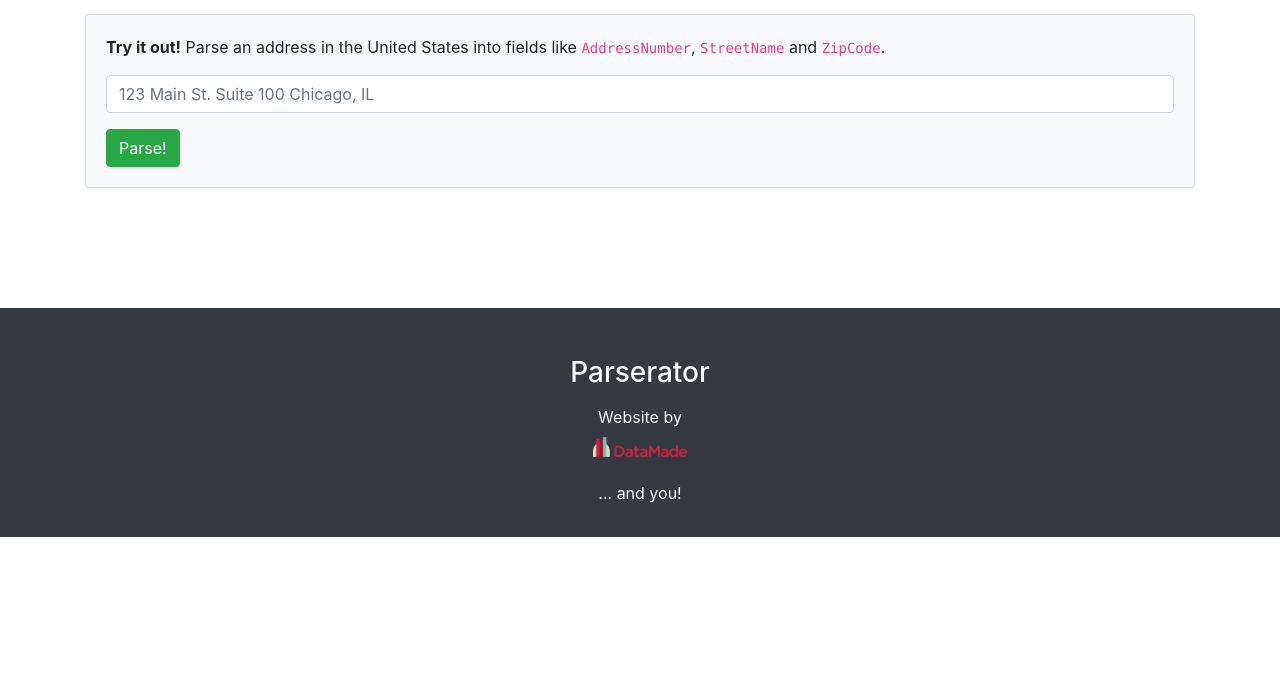
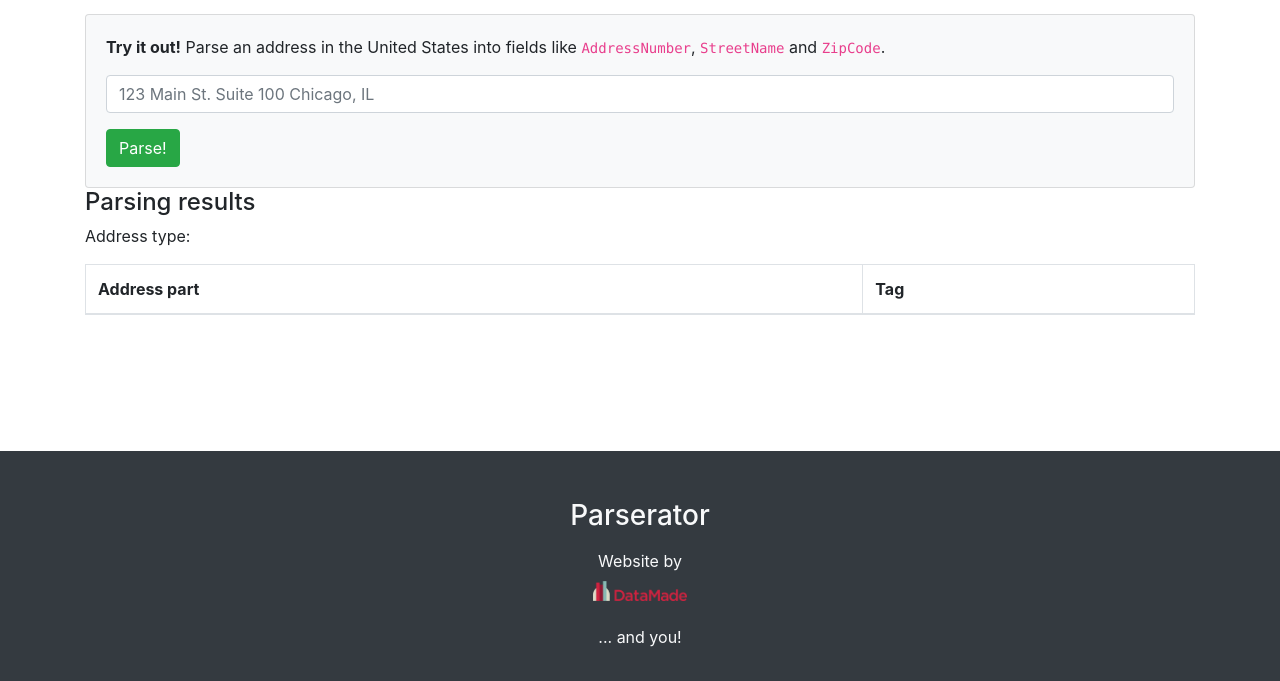
Before and after one commit to datamade/code-challenge, a Django app: page / in a window 1280 px wide. Shown: the part 220-901 px from the top of the page. Before the commit the page ends 757 px from the top, so only its background shows below. Run offline with Django 3.2, Linux system fonts and the light colour scheme; lists and menus that the app fills with data are empty; some libraries are stand-ins or nearby versions.

Commit message:
Testing out api end points and event listeners. Input string is correctly being received.

```diff
--- a/parserator_web/static/js/index.js
+++ b/parserator_web/static/js/index.js
@@ -1,2 +1,20 @@
 /* TODO: Flesh this out to connect the form to the API and render results
    in the #address-results div. */
+
+
+
+   document.getElementById('submit').addEventListener('click', function() {
+
+
+      $.ajax({
+         url: 'http://localhost:8000/api/parse',
+         datatype: 'json',
+         type: 'GET',
+         data: {
+            input_string: document.getElementById('address').value
+         },
+         success: function(data) {
+         }
+      })
+
+   })
--- a/parserator_web/templates/parserator_web/index.html
+++ b/parserator_web/templates/parserator_web/index.html
@@ -18,7 +18,8 @@
         </form>
       </div>
       <!-- TODO: Display parsed address components here. -->
-      <div id="address-results" style="display:none">
+      <!-- <div id="address-results" style="display:none"> -->
+      <div id="address-results">
         <h4>Parsing results</h4>
         <p>Address type: <strong><span id="parse-type"></span></strong></p>
         <table class="table table-bordered">
--- a/parserator_web/views.py
+++ b/parserator_web/views.py
@@ -16,9 +16,15 @@
     def get(self, request):
         # TODO: Flesh out this method to parse an address string using the
         # parse() method and return the parsed components to the frontend.
-        return Response({})
+
+        print(request.query_params['input_string'])
+
+
+        return Response({"test": 1})
 
     def parse(self, address):
         # TODO: Implement this method to return the parsed components of a
         # given address using usaddress: https://github.com/datamade/usaddress
+        address_components, address_type = usaddress(address)
+
         return address_components, address_type
```
